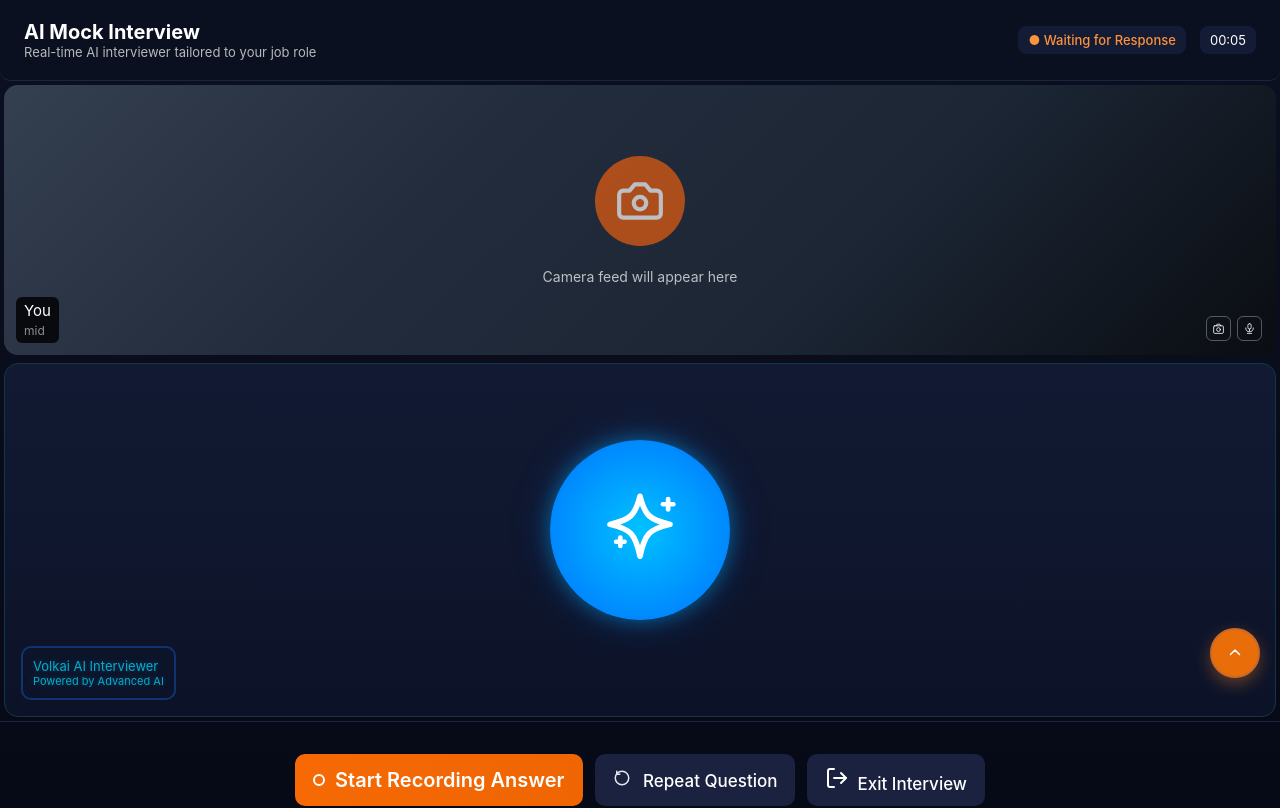
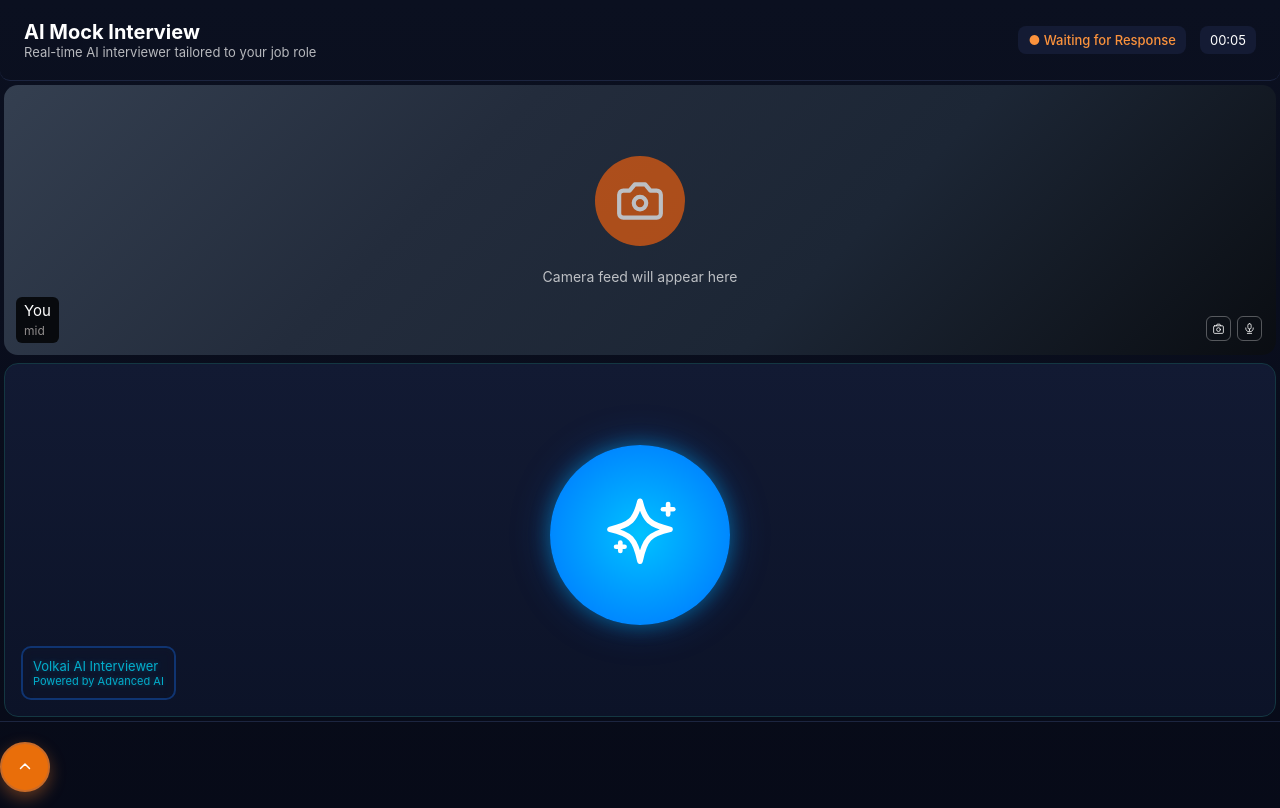
Before and after one commit to Khushi-Bhati/volkai-mockinterview-ui, a React (Create React App) app: page /Aiinterview in a window 1280 px wide. Shown: the top 808 px of the page. Built offline with nearby package versions, Linux system fonts and the light colour scheme.

Commit message:
Update AiInterview.css

```diff
--- a/src/Styles/AiInterview.css
+++ b/src/Styles/AiInterview.css
@@ -516,9 +516,9 @@
 }
 
 .scroll-up {
-  position: fixed;
-  bottom: 122px;
-  right: 20px;
+
+ margin-bottom: 122px;
+  margin-right: 20px;
 
   width: 50px;
   height: 50px;
```
